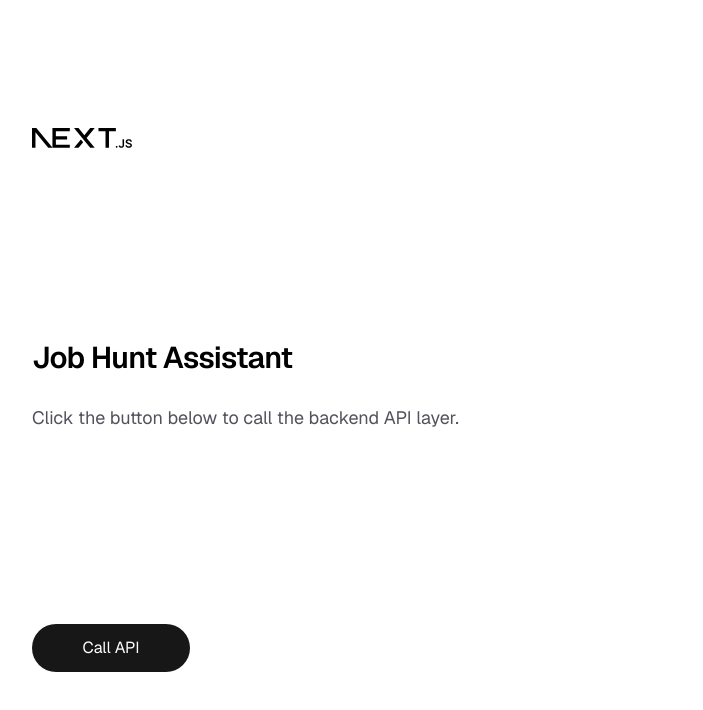
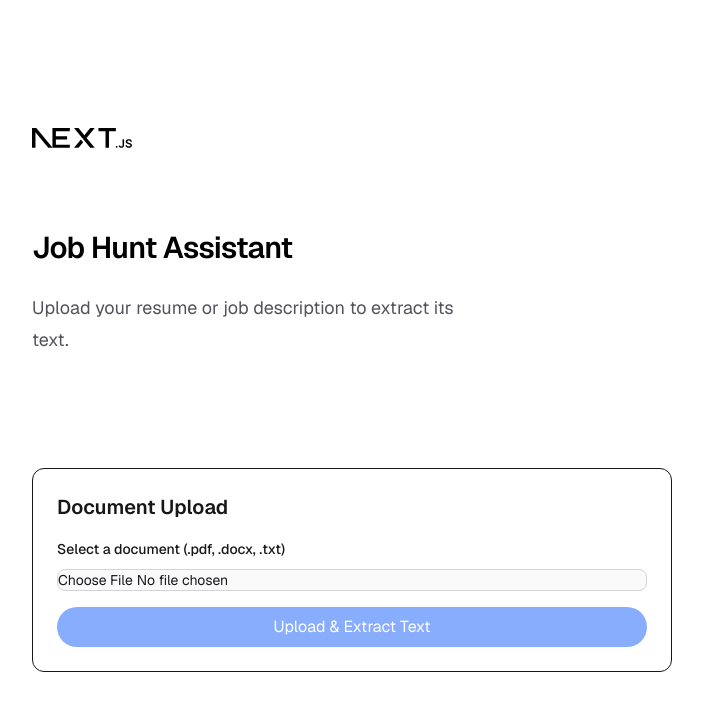
Before and after one commit to j584lee98/job-hunt-assistant, a Next.js app: page / in a window 1280 px wide. Shown: the top 710 px of the page, without its empty margins (288-991 px from the left). Built offline with nearby package versions, Linux system fonts and the light colour scheme.

Commit message:
feat: add file upload with text content parsing

```diff
--- a/app/api/hello/route.ts
+++ /dev/null
@@ -1,8 +0,0 @@
-import { NextResponse } from 'next/server'
-
-export async function GET() {
-  return NextResponse.json({
-    message: 'Hello from the API layer!',
-    timestamp: new Date().toISOString(),
-  })
-}
--- /dev/null
+++ b/app/api/upload/route.ts
@@ -0,0 +1,27 @@
+import { NextRequest, NextResponse } from 'next/server'
+import { parseFileContent } from '@/lib/file-processing'
+
+export async function POST(request: NextRequest) {
+  try {
+    const formData = await request.formData()
+    const file = formData.get('file') as File | null
+
+    if (!file) {
+      return NextResponse.json({ error: 'No file uploaded' }, { status: 400 })
+    }
+
+    const content = await parseFileContent(file)
+
+    return NextResponse.json({
+      message: 'File processed successfully',
+      filename: file.name,
+      content: content,
+    })
+  } catch (error) {
+    console.error('Upload error:', error)
+    return NextResponse.json(
+      { error: (error as Error).message || 'Internal Server Error' },
+      { status: 500 }
+    )
+  }
+}
--- a/app/page.tsx
+++ b/app/page.tsx
@@ -4,20 +4,52 @@ import { useState } from 'react'
 import Image from 'next/image'
 
 export default function Home() {
-  const [apiResponse, setApiResponse] = useState<string>('')
-  const [loading, setLoading] = useState(false)
+  // Upload state
+  const [file, setFile] = useState<File | null>(null)
+  const [uploading, setUploading] = useState(false)
+  const [uploadResponse, setUploadResponse] = useState<{
+    message?: string
+    filename?: string
+    content?: string
+    error?: string
+  } | null>(null)
 
-  const callApi = async () => {
-    setLoading(true)
+  const handleFileChange = (e: React.ChangeEvent<HTMLInputElement>) => {
+    if (e.target.files && e.target.files.length > 0) {
+      setFile(e.target.files[0])
+      setUploadResponse(null)
+    }
+  }
+
+  const handleUpload = async () => {
+    if (!file) return
+
+    setUploading(true)
+    const formData = new FormData()
+    formData.append('file', file)
+
     try {
-      const res = await fetch('/api/hello')
-      const data = await res.json()
-      setApiResponse(data.message)
+      const res = await fetch('/api/upload', {
+        method: 'POST',
+        body: formData,
+      })
+
+      let data
+      try {
+        data = await res.json()
+      } catch (e) {
+        console.error('Failed to parse response JSON', e)
+        const text = await res.text()
+        console.error('Response text:', text)
+        throw new Error('Server returned non-JSON response')
+      }
+
+      setUploadResponse(data)
     } catch (error) {
       console.error(error)
-      setApiResponse('Error fetching data')
+      setUploadResponse({ error: 'Error uploading file' })
     } finally {
-      setLoading(false)
+      setUploading(false)
     }
   }
 
@@ -37,26 +69,56 @@ export default function Home() {
             Job Hunt Assistant
           </h1>
           <p className="max-w-md text-lg leading-8 text-zinc-600 dark:text-zinc-400">
-            Click the button below to call the backend API layer.
+            Upload your resume or job description to extract its text.
           </p>
         </div>
 
-        <div className="flex flex-col gap-4 w-full">
-          <button
-            onClick={callApi}
-            className="flex h-12 w-full items-center justify-center gap-2 rounded-full bg-foreground px-5 text-background transition-colors hover:bg-[#383838] dark:hover:bg-[#ccc] md:w-[158px]"
-            disabled={loading}
-          >
-            {loading ? 'Loading...' : 'Call API'}
-          </button>
+        <div className="flex flex-col gap-8 w-full mt-8">
+          {/* Upload API Section */}
+          <div className="flex flex-col gap-4 p-6 border rounded-xl dark:border-zinc-800">
+            <h2 className="text-xl font-semibold">Document Upload</h2>
+            <div className="flex flex-col gap-2">
+              <label
+                htmlFor="file-upload"
+                className="block text-sm font-medium leading-6 text-zinc-900 dark:text-zinc-100"
+              >
+                Select a document (.pdf, .docx, .txt)
+              </label>
+              <input
+                id="file-upload"
+                type="file"
+                accept=".pdf,.docx,.txt"
+                onChange={handleFileChange}
+                className="block w-full text-sm text-zinc-900 border border-zinc-300 rounded-lg cursor-pointer bg-zinc-50 dark:text-zinc-400 focus:outline-none dark:bg-zinc-700 dark:border-zinc-600 dark:placeholder-zinc-400"
+              />
+            </div>
 
-          {apiResponse && (
-            <div className="mt-4 p-4 border rounded bg-zinc-100 dark:bg-zinc-900 dark:text-zinc-100">
-              <p>
-                <strong>API Response:</strong> {apiResponse}
-              </p>
-            </div>
-          )}
+            <button
+              onClick={handleUpload}
+              disabled={uploading || !file}
+              className="flex h-10 items-center justify-center gap-2 rounded-full bg-blue-600 px-5 text-white transition-colors hover:bg-blue-700 disabled:opacity-50 disabled:cursor-not-allowed w-full md:w-auto"
+            >
+              {uploading ? 'Processing...' : 'Upload & Extract Text'}
+            </button>
+
+            {uploadResponse && (
+              <div className="p-4 border rounded bg-zinc-50 dark:bg-zinc-900 dark:border-zinc-800 overflow-auto">
+                <p className="font-semibold mb-2">Result:</p>
+                {uploadResponse.error ? (
+                  <div className="text-red-500">{uploadResponse.error}</div>
+                ) : (
+                  <div>
+                    <div className="text-sm font-semibold text-green-600 mb-2">
+                      {uploadResponse.message} ({uploadResponse.filename})
+                    </div>
+                    <div className="bg-zinc-100 dark:bg-black p-3 rounded border dark:border-zinc-700 max-h-96 overflow-y-auto whitespace-pre-wrap text-sm font-mono">
+                      {uploadResponse.content}
+                    </div>
+                  </div>
+                )}
+              </div>
+            )}
+          </div>
         </div>
       </main>
     </div>
--- /dev/null
+++ b/lib/file-processing.ts
@@ -0,0 +1,30 @@
+import mammoth from 'mammoth'
+
+import { PDFParse } from 'pdf-parse'
+
+export async function parseFileContent(file: File): Promise<string> {
+  const buffer = Buffer.from(await file.arrayBuffer())
+  const fileType = file.type
+
+  try {
+    if (fileType === 'application/pdf') {
+      const parser = new PDFParse({ data: buffer })
+      const data = await parser.getText()
+      return data.text
+    } else if (
+      fileType ===
+        'application/vnd.openxmlformats-officedocument.wordprocessingml.document' ||
+      file.name.endsWith('.docx')
+    ) {
+      const result = await mammoth.extractRawText({ buffer })
+      return result.value
+    } else if (fileType === 'text/plain' || file.name.endsWith('.txt')) {
+      return buffer.toString('utf-8')
+    } else {
+      throw new Error(`Unsupported file type: ${fileType}`)
+    }
+  } catch (error) {
+    console.error('Error parsing file:', error)
+    throw new Error('Failed to parse file content')
+  }
+}
--- a/next.config.ts
+++ b/next.config.ts
@@ -2,6 +2,7 @@ import type { NextConfig } from 'next'
 
 const nextConfig: NextConfig = {
   output: 'standalone',
+  serverExternalPackages: ['pdf-parse'],
 }
 
 export default nextConfig
--- a/package.json
+++ b/package.json
@@ -15,7 +15,9 @@
     "prepare": "husky"
   },
   "dependencies": {
+    "mammoth": "^1.11.0",
     "next": "16.1.1",
+    "pdf-parse": "^2.4.5",
     "react": "19.2.3",
     "react-dom": "19.2.3"
   },
@@ -26,6 +28,7 @@
     "@testing-library/react": "^16.3.1",
     "@types/jest": "^30.0.0",
     "@types/node": "^20",
+    "@types/pdf-parse": "^1.1.5",
     "@types/react": "^19",
     "@types/react-dom": "^19",
     "eslint": "^9",
```
Also changed, not shown: 1 other file (tests, documents, lock files or other folders).
